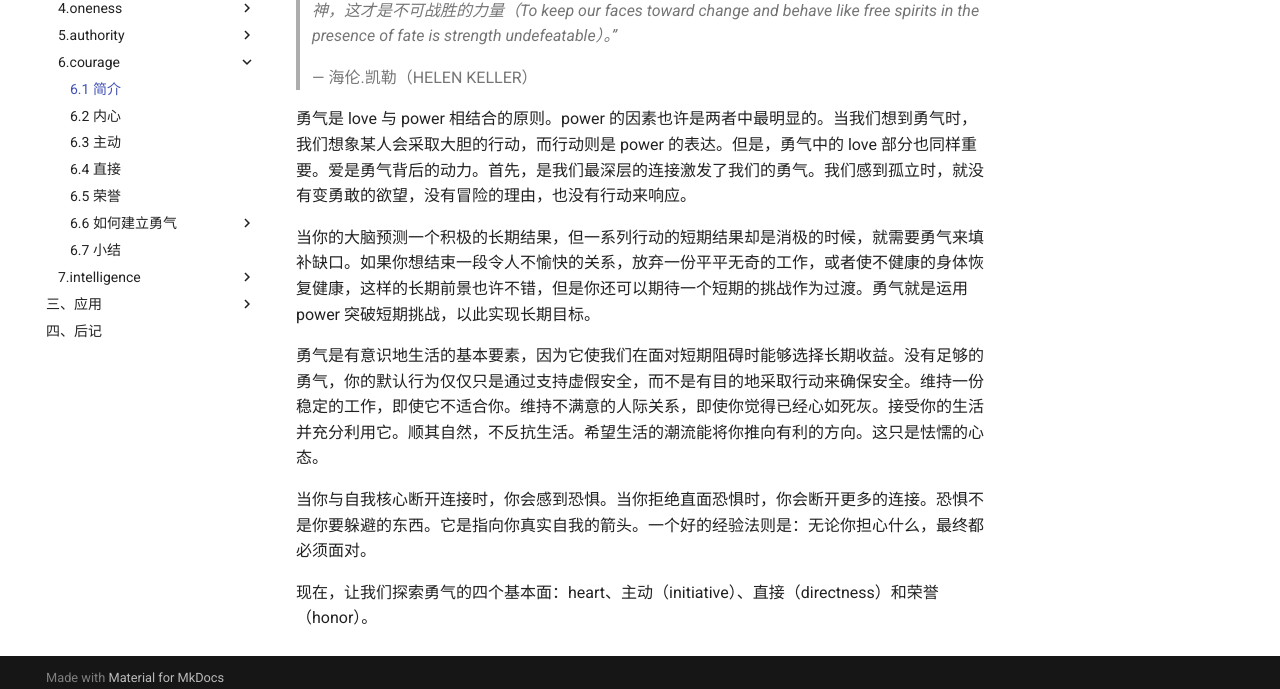
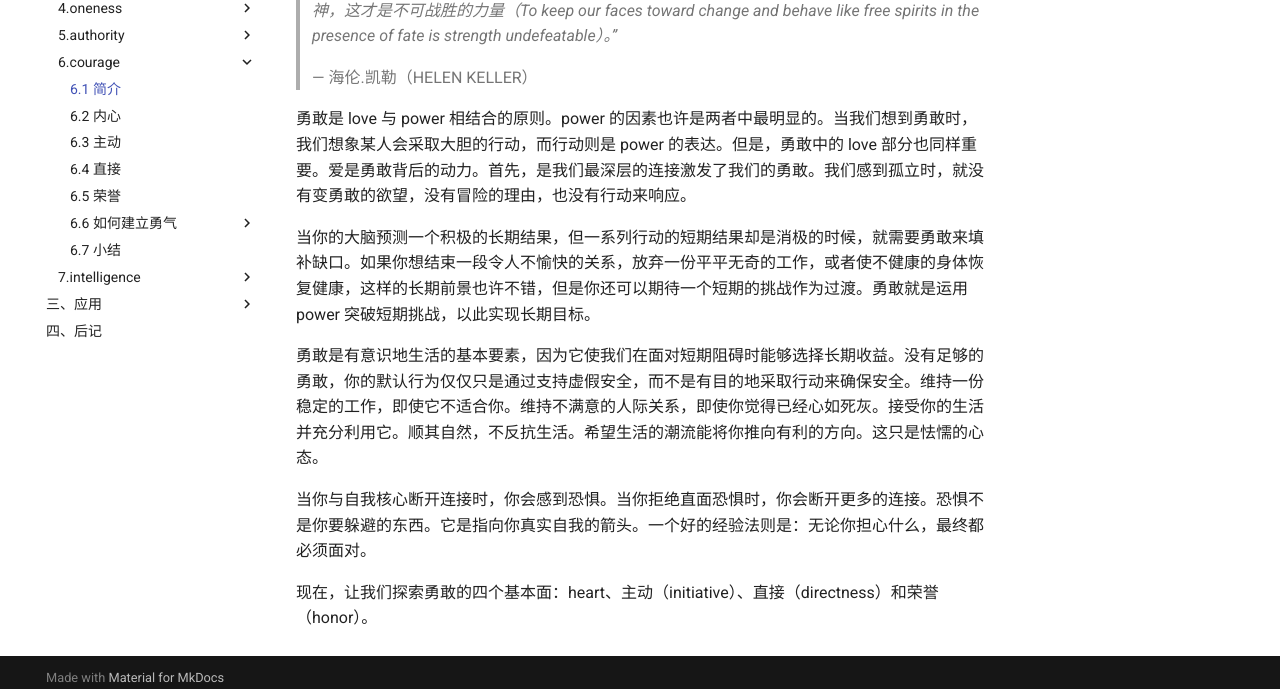
Before and after one commit to wtsnwei/pdsp, an MkDocs documentation site: the page built from docs/2.Principles/06.courage/00.courage.md, in a window 1280 px wide and 1010 px high. Shown: the part 310-999 px from the top of the window. Built offline with MkDocs 1.6.1 and Material for MkDocs 9.7.7, drawn with Linux system fonts in a browser that asks for light colours; comment, search, counter and statistics services are not loaded.

Commit message:
修正语句

```diff
--- a/docs/2.Principles/06.courage/00.courage.md
+++ b/docs/2.Principles/06.courage/00.courage.md
@@ -9,12 +9,12 @@ date:     2021-03-10
 >
 > — 海伦.凯勒（HELEN KELLER）
 
-勇气是 love 与 power 相结合的原则。power 的因素也许是两者中最明显的。当我们想到勇气时，我们想象某人会采取大胆的行动，而行动则是 power 的表达。但是，勇气中的 love 部分也同样重要。爱是勇气背后的动力。首先，是我们最深层的连接激发了我们的勇气。我们感到孤立时，就没有变勇敢的欲望，没有冒险的理由，也没有行动来响应。
+勇敢是 love 与 power 相结合的原则。power 的因素也许是两者中最明显的。当我们想到勇敢时，我们想象某人会采取大胆的行动，而行动则是 power 的表达。但是，勇敢中的 love 部分也同样重要。爱是勇敢背后的动力。首先，是我们最深层的连接激发了我们的勇敢。我们感到孤立时，就没有变勇敢的欲望，没有冒险的理由，也没有行动来响应。
 
-当你的大脑预测一个积极的长期结果，但一系列行动的短期结果却是消极的时候，就需要勇气来填补缺口。如果你想结束一段令人不愉快的关系，放弃一份平平无奇的工作，或者使不健康的身体恢复健康，这样的长期前景也许不错，但是你还可以期待一个短期的挑战作为过渡。勇气就是运用 power 突破短期挑战，以此实现长期目标。
+当你的大脑预测一个积极的长期结果，但一系列行动的短期结果却是消极的时候，就需要勇敢来填补缺口。如果你想结束一段令人不愉快的关系，放弃一份平平无奇的工作，或者使不健康的身体恢复健康，这样的长期前景也许不错，但是你还可以期待一个短期的挑战作为过渡。勇敢就是运用 power 突破短期挑战，以此实现长期目标。
 
-勇气是有意识地生活的基本要素，因为它使我们在面对短期阻碍时能够选择长期收益。没有足够的勇气，你的默认行为仅仅只是通过支持虚假安全，而不是有目的地采取行动来确保安全。维持一份稳定的工作，即使它不适合你。维持不满意的人际关系，即使你觉得已经心如死灰。接受你的生活并充分利用它。顺其自然，不反抗生活。希望生活的潮流能将你推向有利的方向。这只是怯懦的心态。
+勇敢是有意识地生活的基本要素，因为它使我们在面对短期阻碍时能够选择长期收益。没有足够的勇敢，你的默认行为仅仅只是通过支持虚假安全，而不是有目的地采取行动来确保安全。维持一份稳定的工作，即使它不适合你。维持不满意的人际关系，即使你觉得已经心如死灰。接受你的生活并充分利用它。顺其自然，不反抗生活。希望生活的潮流能将你推向有利的方向。这只是怯懦的心态。
 
 当你与自我核心断开连接时，你会感到恐惧。当你拒绝直面恐惧时，你会断开更多的连接。恐惧不是你要躲避的东西。它是指向你真实自我的箭头。一个好的经验法则是：无论你担心什么，最终都必须面对。
 
-现在，让我们探索勇气的四个基本面：heart、主动（initiative）、直接（directness）和荣誉（honor）。
+现在，让我们探索勇敢的四个基本面：heart、主动（initiative）、直接（directness）和荣誉（honor）。
```
